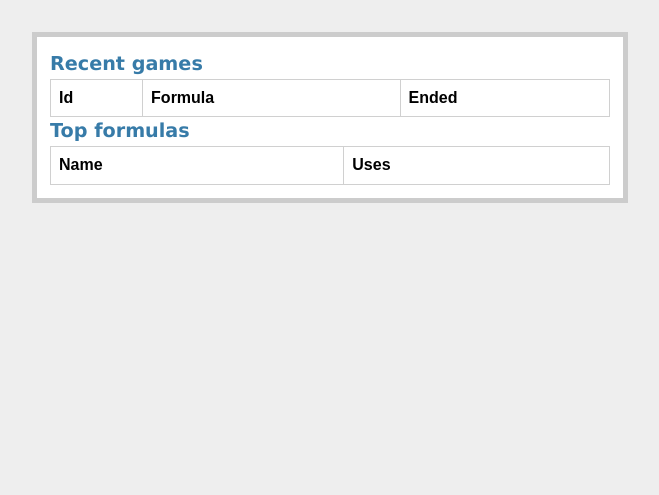
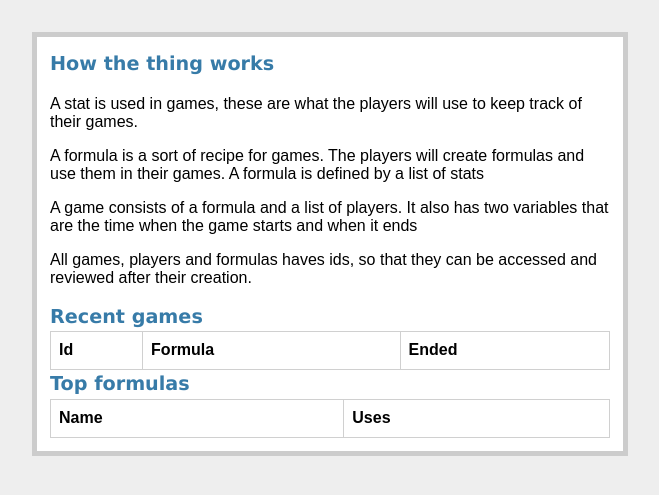
Before and after one commit to Polarbirds/Polarbirds.com, a Flask app: page / in a window 1280 px wide. Shown: the part 140-635 px from the top of the page, without its empty margins (310-969 px from the left). Run offline with Flask 2, Linux system fonts and the light colour scheme; data that the repository does not hold is empty.

Commit message:
Added some information on the home page to enxplain what things are

```diff
--- a/cruncher/server/templates/home.html
+++ b/cruncher/server/templates/home.html
@@ -1,5 +1,17 @@
 {% extends "layout.html" %}
 {% block body %}
+<div class="box">
+    <h2>How the thing works</h2>
+    <p>A stat is used in games, these are what the players will use to keep
+        track of their games.</p>
+    <p>A formula is a sort of recipe for games. The players will create
+        formulas and use them in their games. A formula is defined by a list of
+         stats</p>
+    <p>A game consists of a formula and a list of players. It also has two
+        variables that are the time when the game starts and when it ends</p>
+    <p>All games, players and formulas haves ids, so that they can be accessed
+        and reviewed after their creation.</p>
+</div>
 <div class="box">
     <h2>Recent games</h2>
     <table>
```
